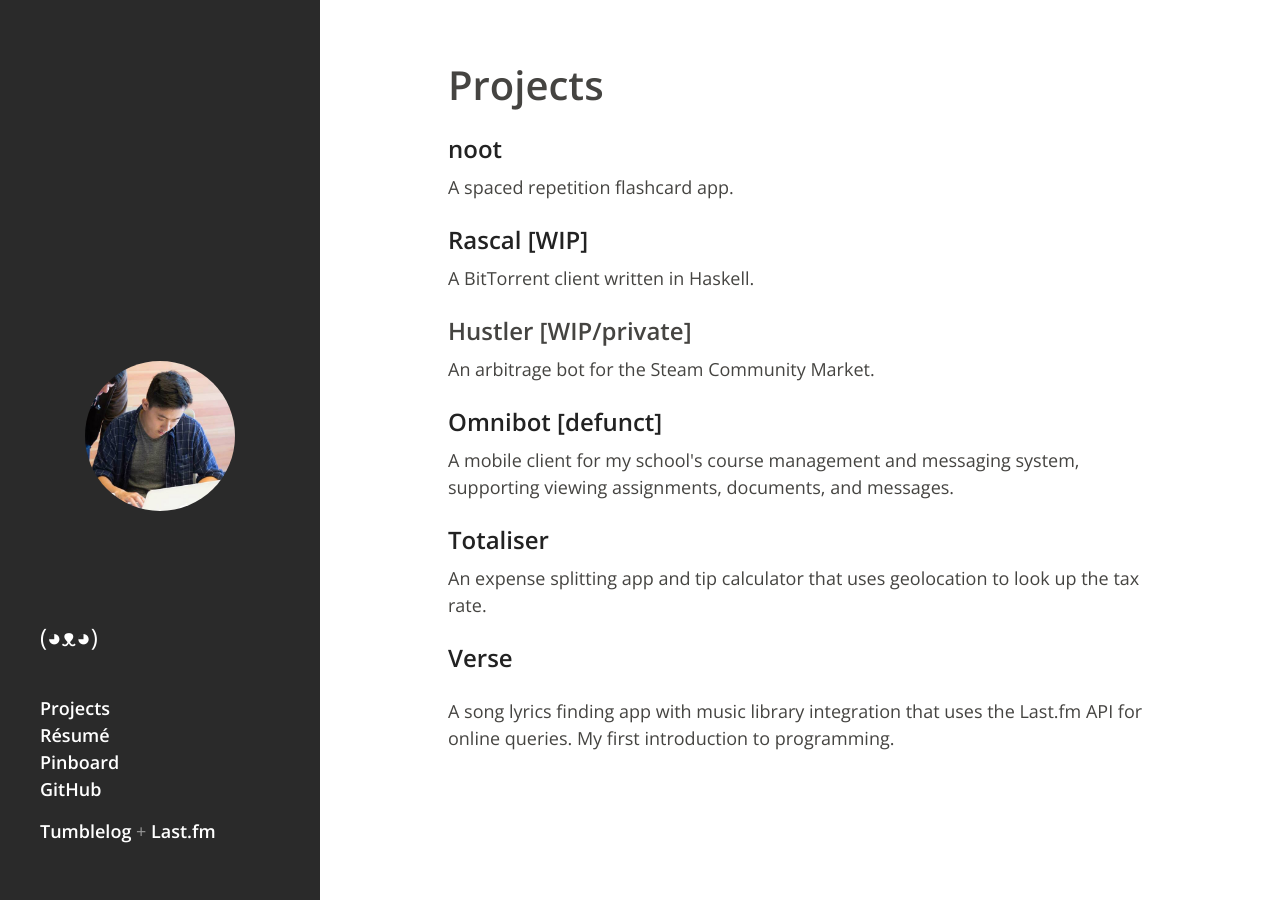
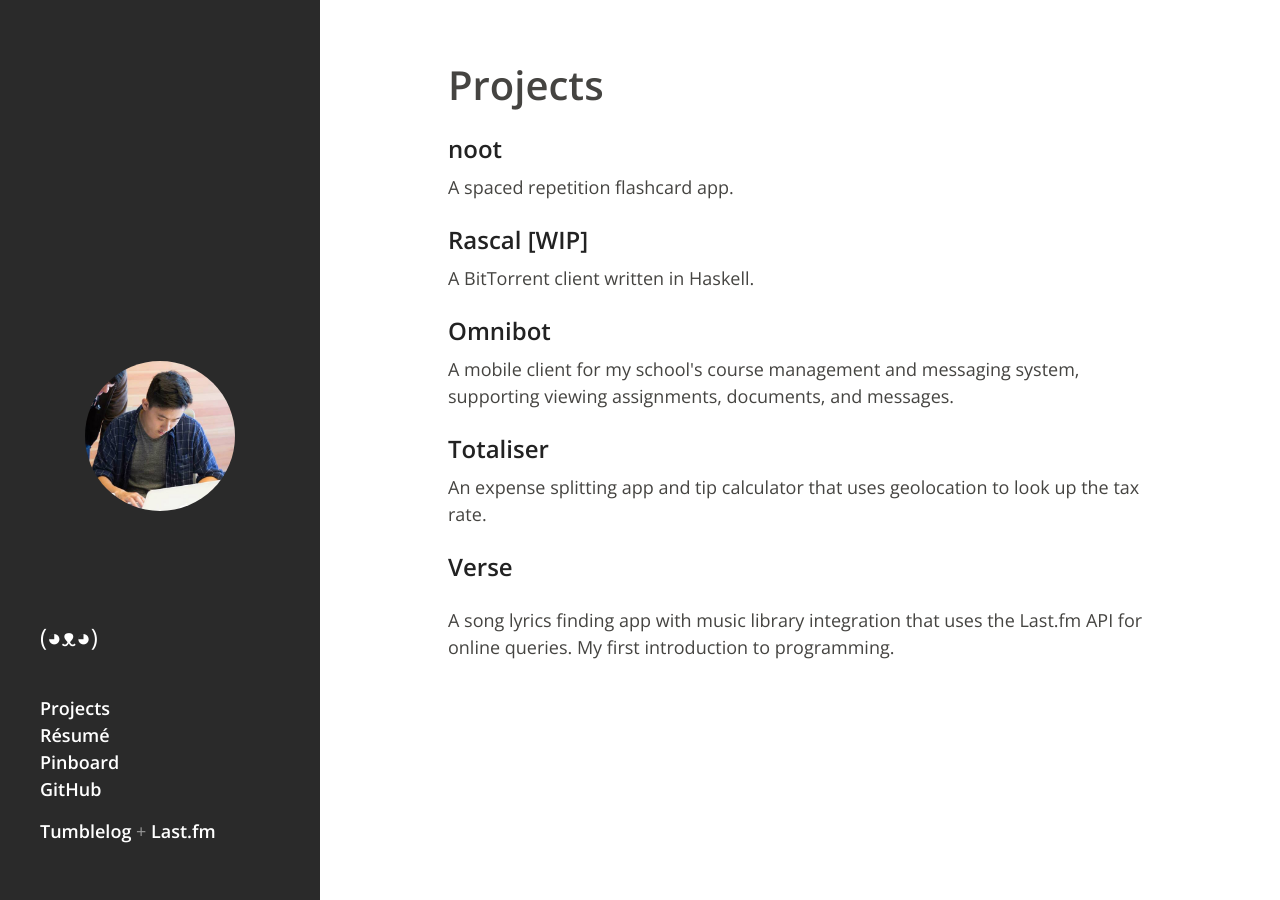
Before and after one commit to MediaPreneur/lvwrence.github.io, a Jekyll site: the page built from projects/index.html, in a window 1280 px wide. Built offline with Jekyll 4.4.1, drawn with Linux system fonts in a browser that asks for light colours; comment, search, counter and statistics services are not loaded.

Commit message:
edit/remove some projects

```diff
--- a/projects/index.html
+++ b/projects/index.html
@@ -14,12 +14,8 @@ permalink: /projects/
   <h3><a href="https://github.com/oneohtrix/rascal">Rascal [WIP]</a></h3>
   <p>A BitTorrent client written in Haskell.</p>
 
-  <!-- Hustler -->
-  <h3>Hustler [WIP/private]</h3>
-  <p>An arbitrage bot for the Steam Community Market.</p>
-
   <!-- Omnibot -->
-  <h3><a href="https://itunes.apple.com/ca/app/omnibot/id603361154?mt=8">Omnibot [defunct]</a></h3>
+  <h3><a href="https://itunes.apple.com/ca/app/omnibot/id603361154?mt=8">Omnibot</a></h3>
   <p>A mobile client for my school's course management and messaging system, supporting viewing assignments, documents, and messages.</p>
 
   <!-- Totaliser -->
@@ -29,6 +25,4 @@ permalink: /projects/
   <!-- Verse -->
   <h3><a href="https://itunes.apple.com/ca/app/verse/id498812979?mt=8">Verse</a></h3> <img src="">
   <p>A song lyrics finding app with music library integration that uses the Last.fm API for online queries. My first introduction to programming.</p>
-
-
 </div>
```
